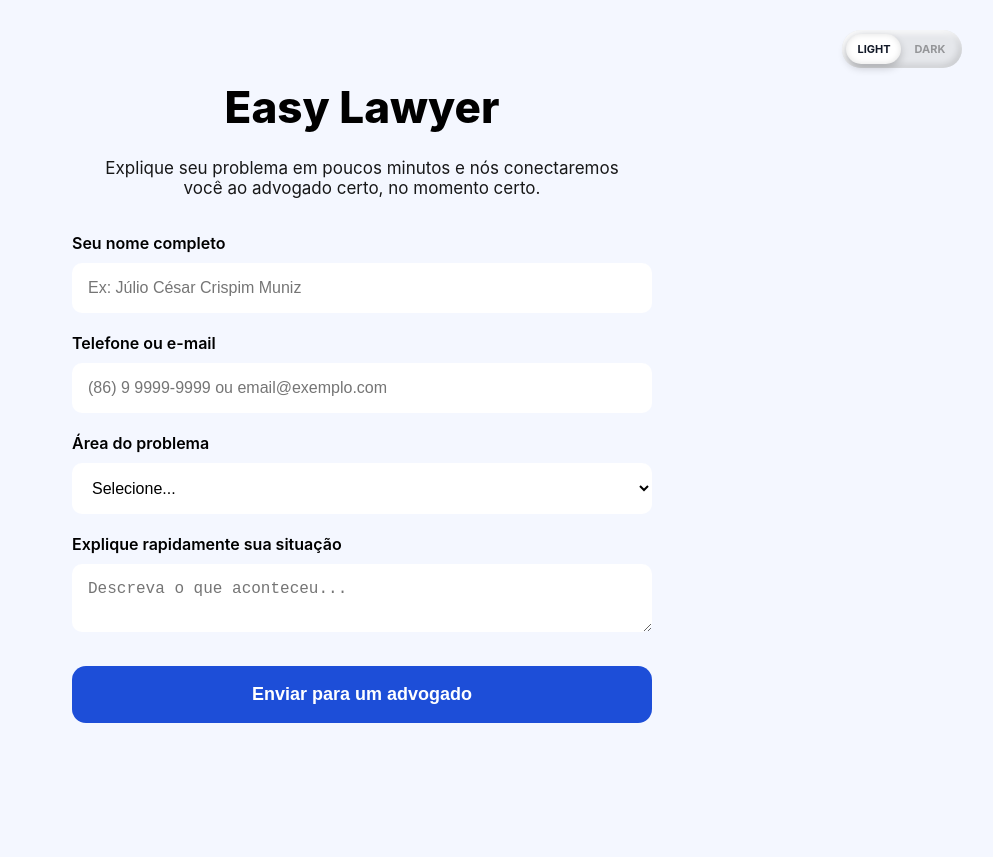
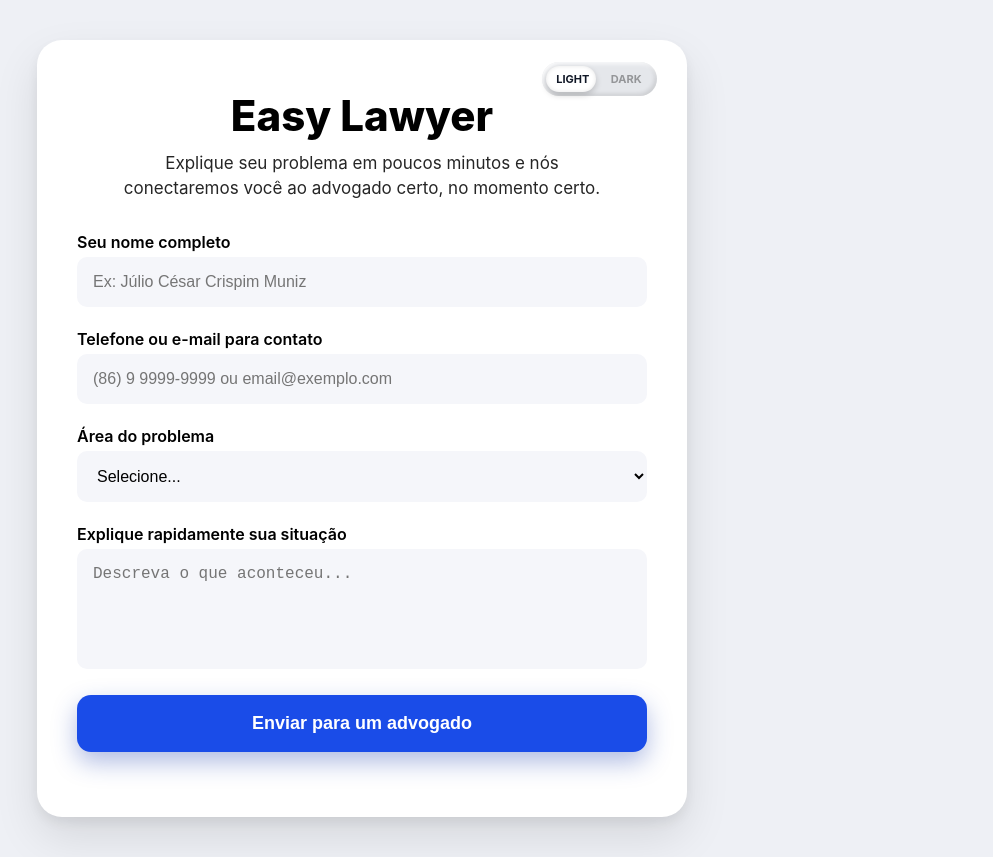
Before and after one commit to Olhaodesigner/jus-flow, a website: page public/index.html in a window 1280 px wide. Shown: the whole page, without its empty margins (278-1271 px from the left). Before the commit the page ends 800 px from the top, so only its background shows below. Drawn offline with Linux system fonts and the light colour scheme.

Commit message:
Update index.html

```diff
--- a/public/index.html
+++ b/public/index.html
@@ -6,13 +6,14 @@
 <title>Easy Lawyer</title>
 
 <style>
-/* RESET */
 *{margin:0;padding:0;box-sizing:border-box;}
+
 body{
-  font-family: "Inter", sans-serif;
+  font-family:"Inter",sans-serif;
+  background:#eef0f5;
   display:flex;
   justify-content:center;
-  background:#f4f7ff;
+  padding:40px 0;
   transition:.3s ease;
 }
 body.dark{
@@ -20,39 +21,54 @@ body.dark{
   color:#e5e7eb;
 }
 
-/* CONTAINER */
+/* CARD */
 .container{
   width:100%;
-  max-width:620px;
-  padding:40px 20px;
-  text-align:center;
-  margin-top:40px;
+  max-width:650px;
+  background:white;
+  padding:50px 40px;
+  border-radius:25px;
+  box-shadow:
+    0 20px 45px rgba(0,0,0,.10),
+    0 6px 12px rgba(0,0,0,.06);
+  position:relative;
+}
+body.dark .container{
+  background:#111827;
+  box-shadow:
+    0 20px 45px rgba(0,0,0,.40),
+    0 6px 12px rgba(0,0,0,.25);
 }
 
 /* TÍTULO */
 .title{
-  font-size:44px;
+  font-size:42px;
   font-weight:800;
-  margin-bottom:24px;
+  text-align:center;
+  margin-bottom:10px;
 }
 
 /* SUBTÍTULO */
 .subtitle{
   font-size:17px;
-  max-width:520px;
-  margin:0 auto 35px auto;
-  opacity:.9;
+  opacity:.85;
+  text-align:center;
+  margin-bottom:32px;
+  line-height:1.45;
+  max-width:500px;
+  margin-left:auto;
+  margin-right:auto;
 }
 
 /* TOGGLE */
 .toggle-wrapper{
   position:absolute;
-  right:40px;
-  top:30px;
+  top:22px;
+  right:30px;
 }
 .toggle-container{
-  width:120px;
-  height:38px;
+  width:115px;
+  height:34px;
   background:#e5e7eb;
   border-radius:40px;
   padding:4px;
@@ -62,85 +78,102 @@ body.dark{
   cursor:pointer;
   position:relative;
   box-shadow:
-    inset 3px 3px 6px rgba(255,255,255,.85),
-    inset -3px -3px 6px rgba(0,0,0,.12);
+    inset 2px 2px 4px rgba(255,255,255,.85),
+    inset -2px -2px 4px rgba(0,0,0,.12);
 }
-body.dark .toggle-container{background:#1b2233;}
-
+body.dark .toggle-container{
+  background:#1e293b;
+}
 .toggle-label{
   flex:1;
   text-align:center;
   font-size:11px;
   font-weight:700;
   opacity:.35;
+  z-index:2;
   pointer-events:none;
-  z-index:2;
 }
 .toggle-label.active{
-  opacity:1 !important;
+  opacity:1!important;
   color:#111827;
 }
 body.dark .toggle-label.active{
-  color:#ffffff !important;
+  color:white!important;
 }
-
 .toggle-thumb{
   position:absolute;
   top:4px;
   left:4px;
-  width:55px;
-  height:30px;
+  width:50px;
+  height:26px;
   background:white;
-  border-radius:40px;
+  border-radius:30px;
   transition:.25s ease;
   box-shadow:
-    0 4px 8px rgba(0,0,0,.2),
-    inset 0 0 6px rgba(0,0,0,.12);
+    0 3px 6px rgba(0,0,0,.18),
+    inset 0 0 4px rgba(0,0,0,.10);
 }
 body.dark .toggle-thumb{
   background:#1e293b;
   box-shadow:
     inset 0 0 4px rgba(255,255,255,.35),
-    0 6px 14px rgba(0,0,0,.32);
+    0 4px 10px rgba(0,0,0,.28);
   border:1px solid rgba(255,255,255,.18);
 }
 
 /* FORM */
 form{text-align:left;margin-top:10px;}
 
-label{font-size:16px;font-weight:600;}
+label{
+  font-size:16px;
+  font-weight:600;
+  margin-bottom:5px;
+  display:block;
+}
 
 input,select,textarea{
   width:100%;
-  margin:10px 0 20px 0;
+  margin-bottom:22px;
   padding:16px;
   border:none;
   border-radius:10px;
-  background:white;
+  background:#f5f6fa;
   font-size:16px;
+  outline:none;
 }
 body.dark input,
 body.dark select,
 body.dark textarea{
-  background:#111827;
+  background:#1f2937;
   color:white;
   border:1px solid #374151;
 }
 
+textarea{
+  height:120px;
+  resize:none;
+}
+
+/* BOTÃO */
 button{
   width:100%;
   padding:18px;
-  margin-top:10px;
   border:none;
   border-radius:14px;
-  background:#1d4ed8;
+  background:#1a4ce8;
   color:white;
   font-size:18px;
   font-weight:700;
   cursor:pointer;
+  transition:.25s ease;
+  box-shadow:
+    0 10px 25px rgba(30,64,175,.35);
 }
-button:hover{background:#1e40af;}
+button:hover{
+  background:#153fc2;
+}
 
+/* MENSAGEM */
 .mensagem-sucesso{
   text-align:center;
   margin-top:15px;
@@ -173,7 +206,7 @@ button:hover{background:#1e40af;}
         <label>Seu nome completo</label>
         <input type="text" name="nome" required placeholder="Ex: Júlio César Crispim Muniz">
 
-        <label>Telefone ou e-mail</label>
+        <label>Telefone ou e-mail para contato</label>
         <input type="text" name="contato" required placeholder="(86) 9 9999-9999 ou email@exemplo.com">
 
         <label>Área do problema</label>
```
